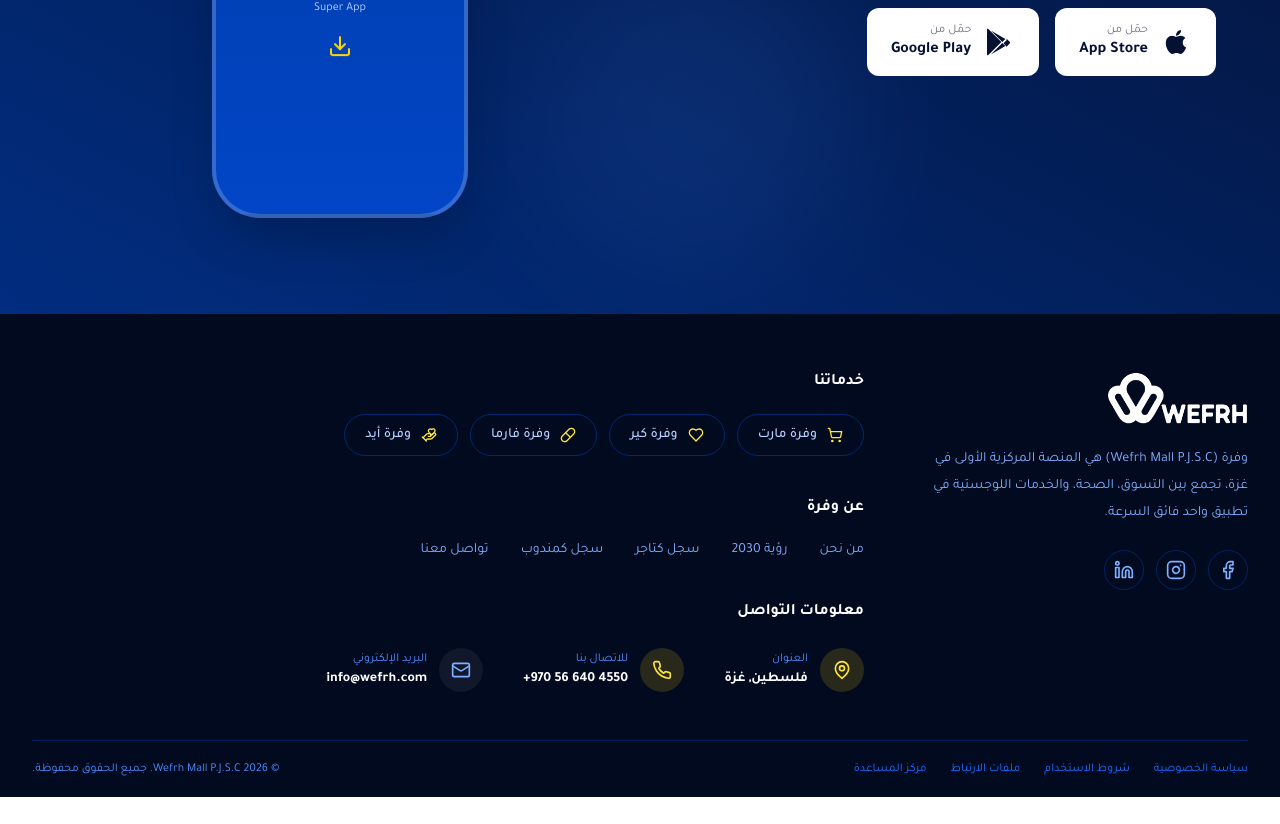
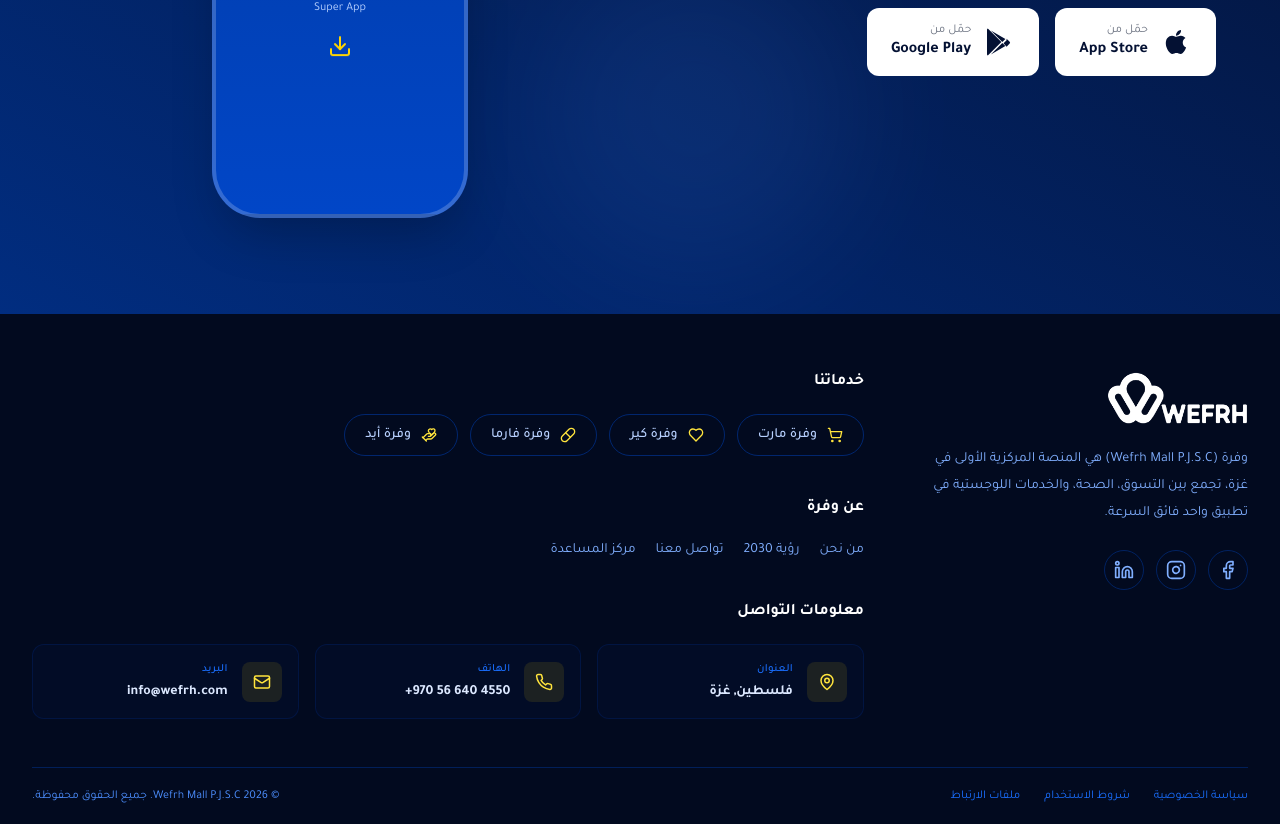
Before and after one commit to 67mtair-pixel/Home, a React (Vite) app: page / in a window 1280 px wide. Shown: the part 6460-7284 px from the top of the page. Before the commit the page ends 7257 px from the top, so only its background shows below. Built offline with nearby package versions, Linux system fonts and the light colour scheme.

Commit message:
Updated Footer.tsx

```diff
--- a/src/components/layout/Footer.tsx
+++ b/src/components/layout/Footer.tsx
@@ -1,6 +1,6 @@
 import { useState } from 'react';
 import { Link } from 'react-router-dom';
-import { Mail, Phone, MapPin, Facebook, Instagram, Linkedin, ShoppingCart, Heart, Pill, HandHeart, ChevronDown, Scale } from 'lucide-react';
+import { Mail, Phone, MapPin, Facebook, Instagram, Linkedin, ShoppingCart, Heart, Pill, HandHeart, ChevronDown, Scale, ExternalLink } from 'lucide-react';
 
 const services = [
   { label: 'وفرة مارت', href: '/services/mart', icon: <ShoppingCart className="w-4 h-4" /> },
@@ -12,22 +12,41 @@ const services = [
 const aboutLinks = [
   { label: 'من نحن', href: '/about/company' },
   { label: 'رؤية 2030', href: '/about/strategy' },
-  { label: 'سجل كتاجر', href: '/partners/store' },
-  { label: 'سجل كمندوب', href: '/partners/rider' },
   { label: 'تواصل معنا', href: '/about/contact' },
+  { label: 'مركز المساعدة', href: '/about/support' },
 ];
 
 const legalLinks = [
   { label: 'سياسة الخصوصية', href: '/legal/privacy' },
   { label: 'شروط الاستخدام', href: '/legal/terms' },
   { label: 'ملفات الارتباط', href: '/legal/cookies' },
-  { label: 'مركز المساعدة', href: '/about/support' },
 ];
 
 const socialLinks = [
   { icon: <Facebook className="w-5 h-5" />, href: '#', label: 'Facebook' },
   { icon: <Instagram className="w-5 h-5" />, href: '#', label: 'Instagram' },
   { icon: <Linkedin className="w-5 h-5" />, href: '#', label: 'LinkedIn' },
+];
+
+const contactItems = [
+  {
+    icon: <MapPin className="w-[18px] h-[18px]" />,
+    label: 'العنوان',
+    value: 'فلسطين, غزة',
+    dir: undefined as string | undefined,
+  },
+  {
+    icon: <Phone className="w-[18px] h-[18px]" />,
+    label: 'الهاتف',
+    value: '+970 56 640 4550',
+    dir: 'ltr' as string | undefined,
+  },
+  {
+    icon: <Mail className="w-[18px] h-[18px]" />,
+    label: 'البريد',
+    value: 'info@wefrh.com',
+    dir: undefined as string | undefined,
+  },
 ];
 
 export default function Footer() {
@@ -37,7 +56,7 @@ export default function Footer() {
     <footer className="bg-primary-950 text-white">
       <div className="container-custom pt-14 pb-0">
         <div className="flex flex-col lg:flex-row gap-12 lg:gap-16">
-          <div className="order-last lg:order-first lg:w-[320px] shrink-0 flex flex-col items-center lg:items-start text-center lg:text-right">
+          <div className="lg:w-[320px] shrink-0 flex flex-col items-center lg:items-start text-center lg:text-right">
             <Link to="/" className="inline-block mb-5">
               <img src="/wefrh_logo.png" alt="وفرة" className="h-14 w-auto brightness-0 invert" />
             </Link>
@@ -77,12 +96,12 @@ export default function Footer() {
 
             <div>
               <h3 className="font-bold text-base mb-5">عن وفرة</h3>
-              <div className="grid grid-cols-2 gap-x-4 gap-y-3 lg:flex lg:flex-wrap lg:gap-x-8 lg:gap-y-2">
+              <div className="flex flex-wrap gap-x-5 gap-y-2">
                 {aboutLinks.map((link) => (
                   <Link
                     key={link.href}
                     to={link.href}
-                    className="text-sm text-primary-300 hover:text-white transition-colors duration-200 py-1.5 px-3 rounded-lg hover:bg-primary-800/40 lg:p-0 lg:hover:bg-transparent"
+                    className="text-sm text-primary-300 hover:text-white transition-colors duration-200"
                   >
                     {link.label}
                   </Link>
@@ -91,35 +110,22 @@ export default function Footer() {
             </div>
 
             <div>
-              <h3 className="font-bold text-base mb-6 text-center lg:text-right">معلومات التواصل</h3>
-              <div className="flex flex-col items-center lg:items-start gap-5 sm:flex-row sm:flex-wrap sm:justify-center lg:justify-start sm:gap-10">
-                <div className="flex items-center gap-3">
-                  <span className="w-11 h-11 flex items-center justify-center rounded-full bg-accent-500/15">
-                    <MapPin className="w-5 h-5 text-accent-400" />
-                  </span>
-                  <div>
-                    <p className="text-xs text-primary-400 mb-0.5">العنوان</p>
-                    <p className="text-sm font-semibold text-white">فلسطين, غزة</p>
+              <h3 className="font-bold text-base mb-5">معلومات التواصل</h3>
+              <div className="grid grid-cols-1 sm:grid-cols-3 gap-4">
+                {contactItems.map((item) => (
+                  <div
+                    key={item.label}
+                    className="flex items-center gap-3.5 p-4 rounded-xl bg-primary-900/40 border border-primary-800/30"
+                  >
+                    <span className="w-10 h-10 flex items-center justify-center rounded-lg bg-accent-500/10 text-accent-400 shrink-0">
+                      {item.icon}
+                    </span>
+                    <div className="min-w-0">
+                      <p className="text-[11px] text-primary-500 mb-0.5 font-medium uppercase tracking-wide">{item.label}</p>
+                      <p className="text-sm font-semibold text-primary-100 truncate" dir={item.dir}>{item.value}</p>
+                    </div>
                   </div>
-                </div>
-                <div className="flex items-center gap-3">
-                  <span className="w-11 h-11 flex items-center justify-center rounded-full bg-accent-500/15">
-                    <Phone className="w-5 h-5 text-accent-400" />
-                  </span>
-                  <div>
-                    <p className="text-xs text-primary-400 mb-0.5">للاتصال بنا</p>
-                    <p className="text-sm font-semibold text-white" dir="ltr">+970 56 640 4550</p>
-                  </div>
-                </div>
-                <div className="flex items-center gap-3">
-                  <span className="w-11 h-11 flex items-center justify-center rounded-full bg-white/[0.06]">
-                    <Mail className="w-5 h-5 text-primary-300" />
-                  </span>
-                  <div>
-                    <p className="text-xs text-primary-400 mb-0.5">البريد الإلكتروني</p>
-                    <p className="text-sm font-semibold text-white">info@wefrh.com</p>
-                  </div>
-                </div>
+                ))}
               </div>
             </div>
           </div>
```
